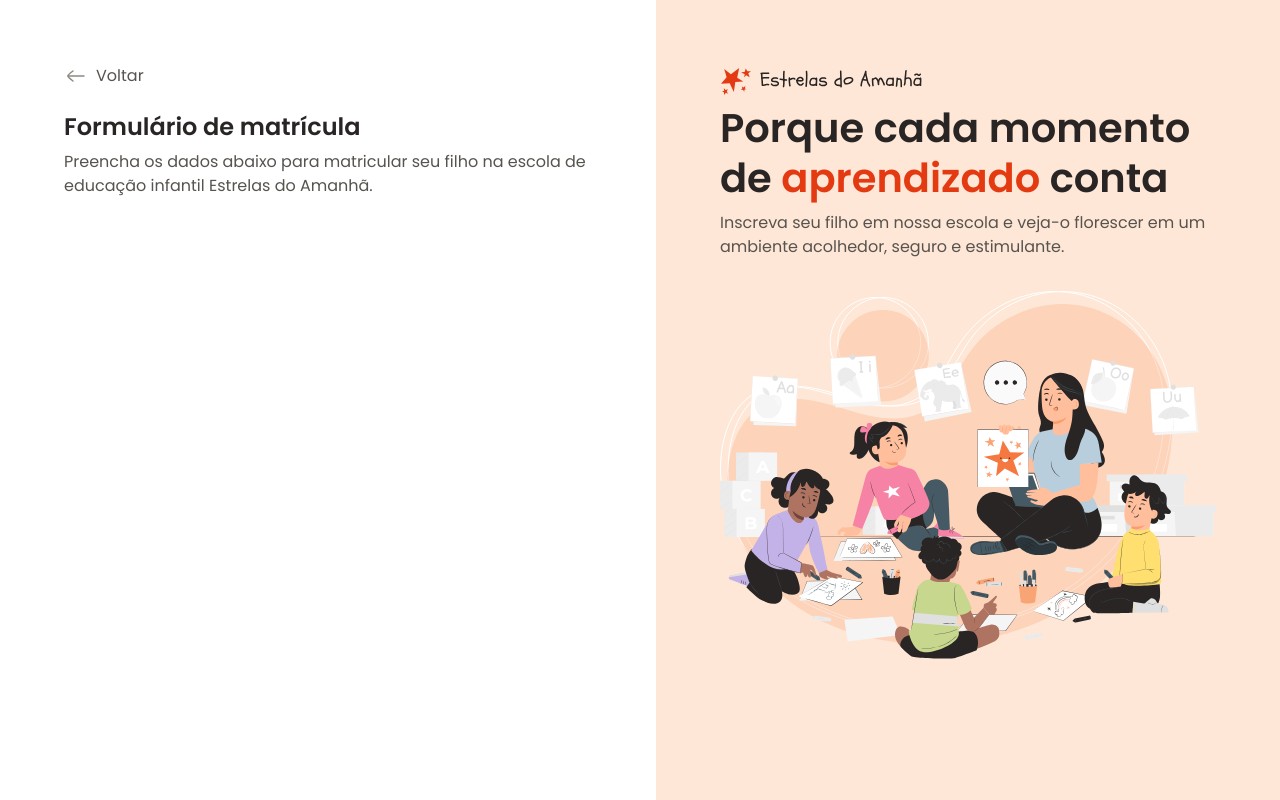
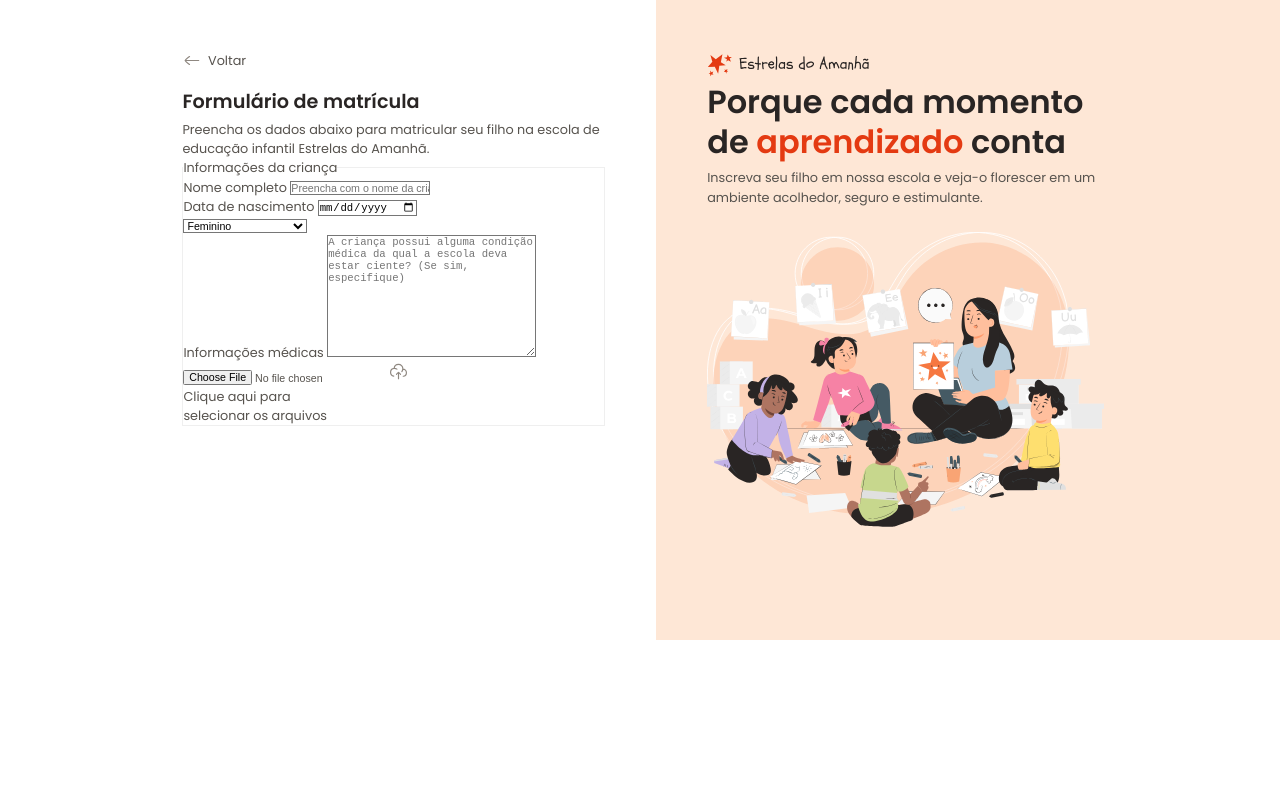
Before and after one commit to hannahmem/form-de-matricula-project, a plain HTML site: page index.html in a window 1280 px wide. Drawn offline with Linux system fonts and the light colour scheme.

Commit message:
iniciando o formulário

```diff
--- a/index.html
+++ b/index.html
@@ -21,6 +21,59 @@
 
                 <h1>Formulário de matrícula</h1>
                 <p>Preencha os dados abaixo para matricular seu filho na escola de educação infantil Estrelas do Amanhã.</p>
+
+                <form method="post" enctype="multipart/form-data">
+                    <fieldset class="child-info">
+                        <legend>Informações da criança</legend>
+
+                        <div class="input-wrapper">
+                            <label for="fullname">Nome completo</label>
+                            <input
+                                id="fullname"
+                                name="fullname"
+                                type="text"
+                                placeholder="Preencha com o nome da criança">
+                        </div>
+
+                        <div class="input-wrapper">
+                            <label for="birth-date">Data de nascimento</label>
+                            <input
+                                type="date"
+                                id="birth-date"
+                                name="birth-date"
+                                lang="pt-br">
+                        </div>
+
+                        <div class="select-wrapper">
+                            <label for="gender"></label>
+                            <select name="gender" id="gender">
+                                <option value="female">Feminino</option>
+                                <option value="male">Masculino</option>
+                                <option value="na">Prefiro não responder</option>
+                            </select>
+                        </div>
+
+                        <div class="textarea-wrapper">
+                            <label for="medical-info">Informações médicas</label>
+                            <textarea
+                                name="medical-info"
+                                id="medical-info"
+                                cols="30" rows="10"
+                                placeholder="A criança possui alguma condição médica da qual a escola deva estar ciente? (Se sim, especifique)"
+                            ></textarea>
+                        </div>
+
+                        <div class="droparea-wrapper">
+                            <input type="file" id="birth-file" name="birth-file">
+                            <img src="assets/icons/cloud-upload.svg" alt="">
+                            <p>
+                                Clique aqui para <br>
+                                selecionar os arquivos
+                            </p>
+                        </div>
+
+                    </fieldset>
+                </form>
             </div>
         </main>
 
--- a/styles/global.css
+++ b/styles/global.css
@@ -22,6 +22,8 @@
     --stroke-highlight: #F3541C;
 
     --semantic-error: #DC2626;
+
+    zoom: 80%;
 }
 
 body {
```
